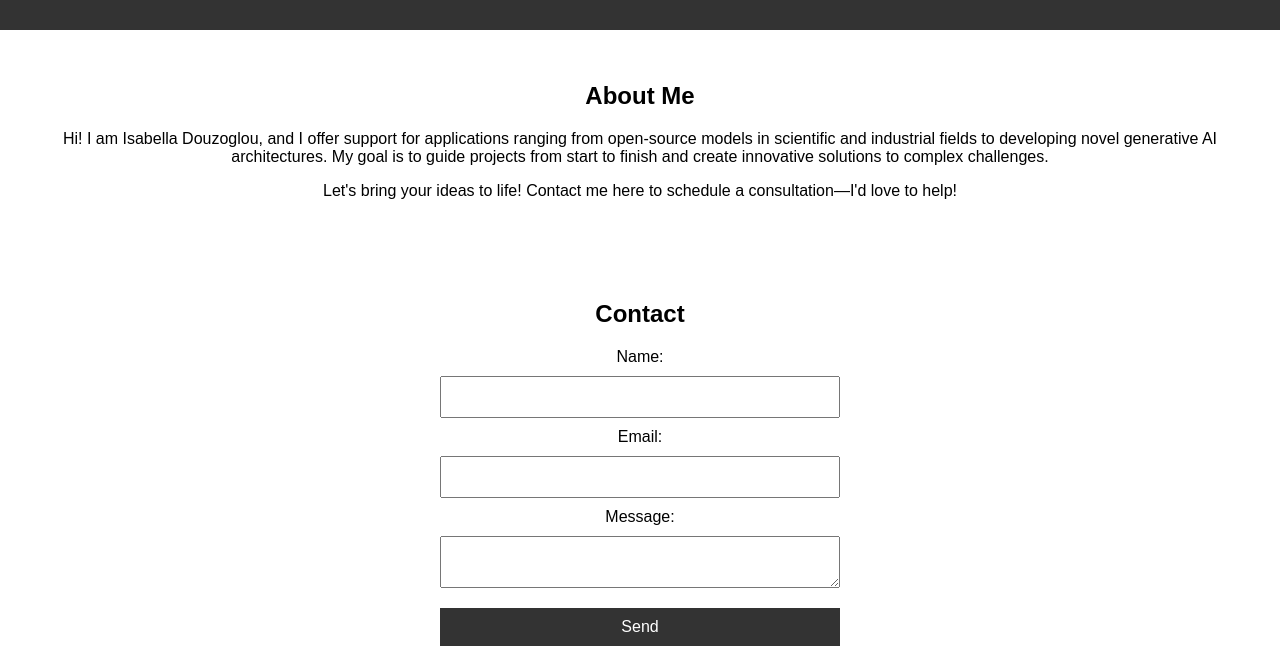
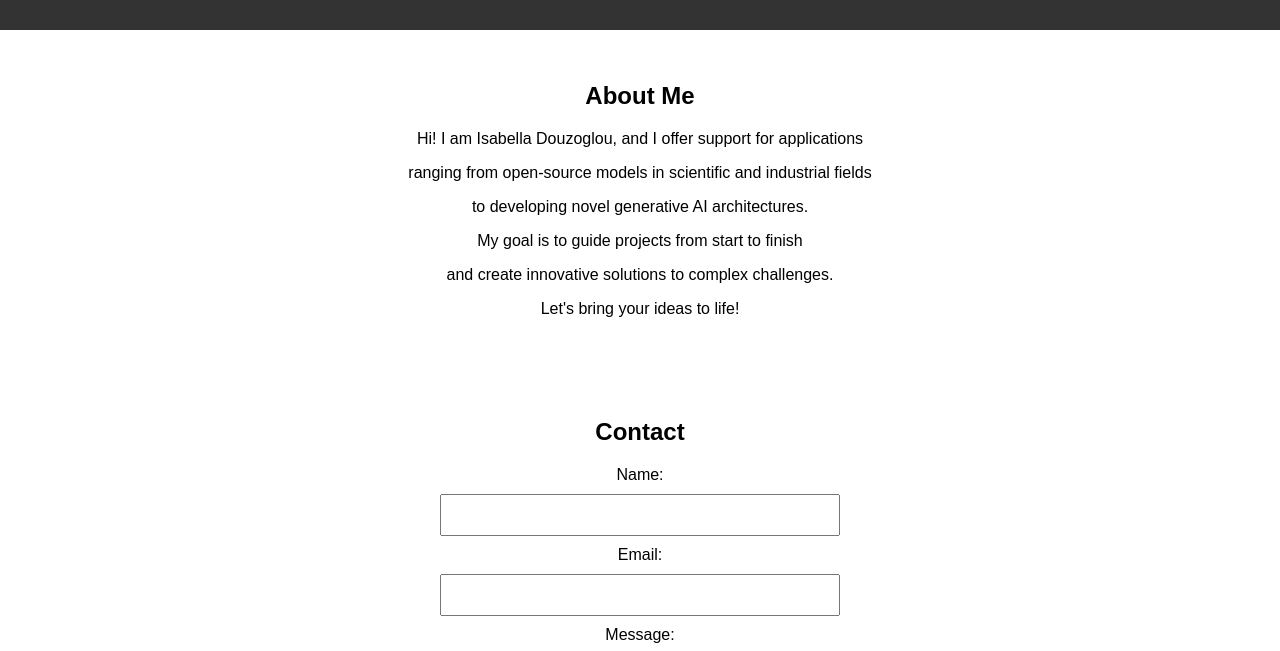
Before and after one commit to douzog/douzog.github.io, a plain HTML site: page index.html in a window 1280 px wide. Shown: the part 116-767 px from the top of the page. Drawn offline with Linux system fonts and the light colour scheme.

Commit message:
Update index.html

```diff
--- a/index.html
+++ b/index.html
@@ -19,10 +19,13 @@
 
     <section id="about">
         <h2>About Me</h2>
-        <p> Hi! I am Isabella Douzoglou, and I offer support for applications ranging from open-source models in scientific and
-            industrial fields to developing novel generative AI architectures. My goal is to guide projects from start to finish
-            and create innovative solutions to complex challenges.</p>
-        <p> Let's bring your ideas to life! Contact me here to schedule a consultation—I'd love to help!</p>
+            <p> Hi! I am Isabella Douzoglou, and I offer support for applications </p>
+            <p> ranging from open-source models in scientific and industrial fields</p>
+            <p> to developing novel generative AI architectures. </p>
+            <p> My goal is to guide projects from start to finish </p>
+            <p?> and create innovative solutions to complex challenges.</p>
+
+        <p> Let's bring your ideas to life!</p>
     </section>
 
     <section id="contact">
```
